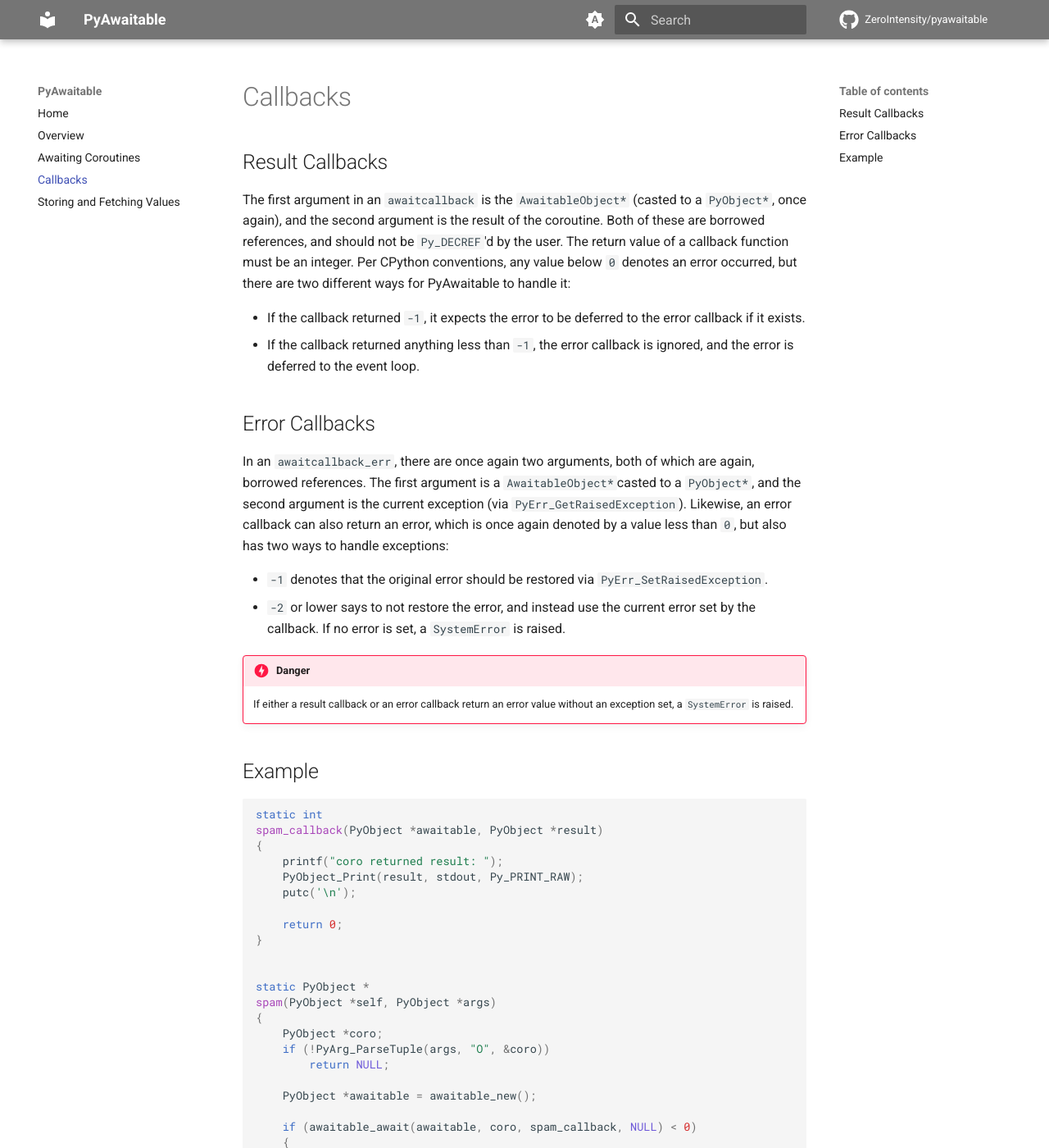
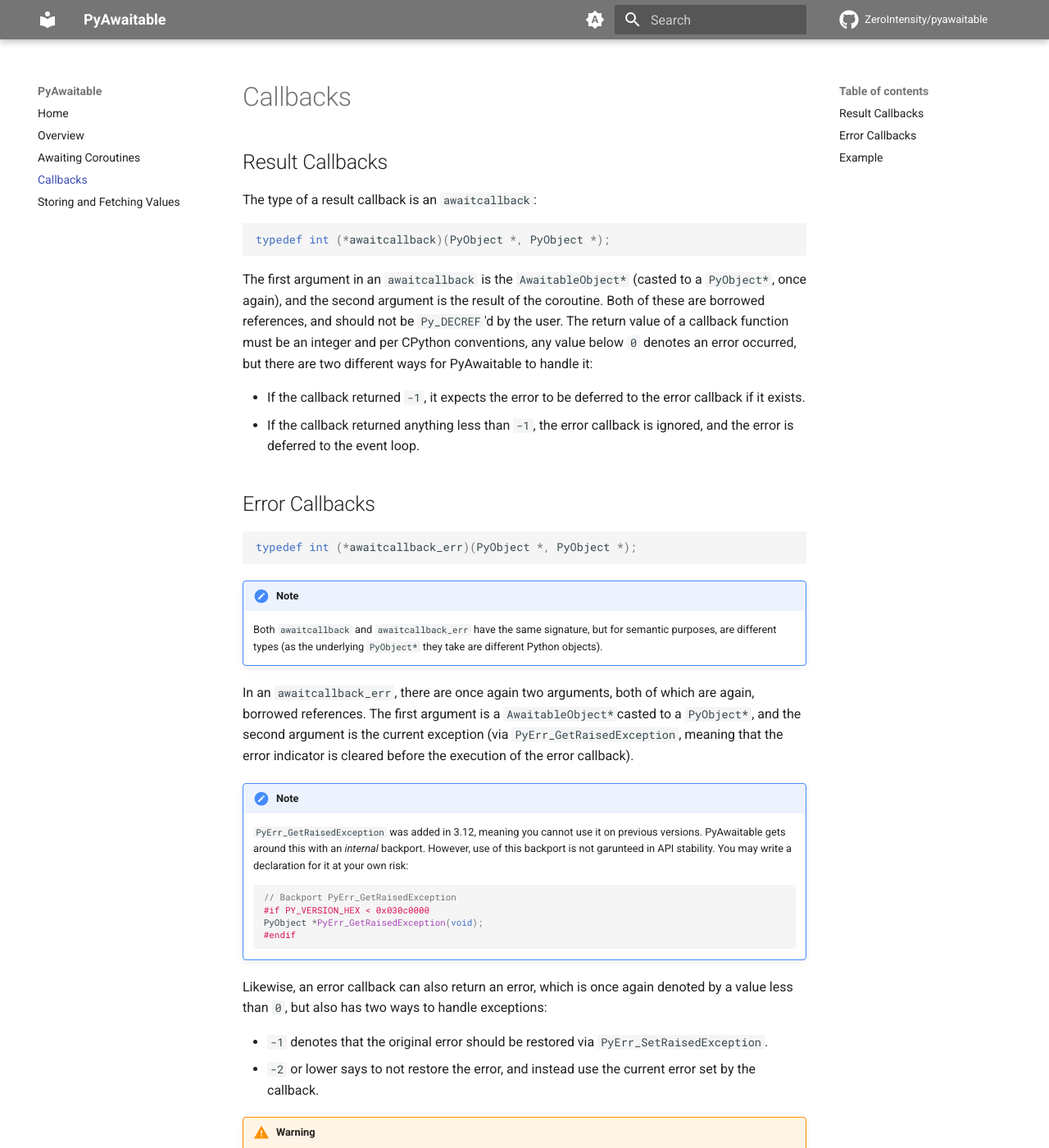
Before and after one commit to ZeroIntensity/pyawaitable, an MkDocs documentation site: the page built from docs/callbacks.md, in a window 1280 px wide and 1400 px high. Shown: the whole window at 82% size. Built offline with MkDocs 1.6.1 and Material for MkDocs 9.7.7, drawn with Linux system fonts in a browser that asks for light colours; comment, search, counter and statistics services are not loaded.

Commit message:
Update callbacks.md

````diff
--- a/docs/callbacks.md
+++ b/docs/callbacks.md
@@ -2,19 +2,46 @@
 
 ## Result Callbacks
 
-The first argument in an ``awaitcallback`` is the ``AwaitableObject*`` (casted to a ``PyObject*``, once again), and the second argument is the result of the coroutine. Both of these are borrowed references, and should not be ``Py_DECREF``'d by the user. The return value of a callback function must be an integer. Per CPython conventions, any value below ``0`` denotes an error occurred, but there are two different ways for PyAwaitable to handle it:
+The type of a result callback is an `awaitcallback`:
+
+```c
+typedef int (*awaitcallback)(PyObject *, PyObject *);
+```
+
+The first argument in an ``awaitcallback`` is the ``AwaitableObject*`` (casted to a ``PyObject*``, once again), and the second argument is the result of the coroutine. Both of these are borrowed references, and should not be ``Py_DECREF``'d by the user. The return value of a callback function must be an integer and per CPython conventions, any value below ``0`` denotes an error occurred, but there are two different ways for PyAwaitable to handle it:
 
 - If the callback returned ``-1``, it expects the error to be deferred to the error callback if it exists.
 - If the callback returned anything less than ``-1``, the error callback is ignored, and the error is deferred to the event loop.
 
 ## Error Callbacks
 
-In an ``awaitcallback_err``, there are once again two arguments, both of which are again, borrowed references. The first argument is a ``AwaitableObject*``casted to a ``PyObject*``, and the second argument is the current exception (via ``PyErr_GetRaisedException``). Likewise, an error callback can also return an error, which is once again denoted by a value less than ``0``, but also has two ways to handle exceptions:
+```c
+typedef int (*awaitcallback_err)(PyObject *, PyObject *);
+```
+
+!!! note
+
+    Both `awaitcallback` and `awaitcallback_err` have the same signature, but for semantic purposes, are different types (as the underlying `PyObject*` they take are different Python objects).
+
+In an ``awaitcallback_err``, there are once again two arguments, both of which are again, borrowed references. The first argument is a ``AwaitableObject*``casted to a ``PyObject*``, and the second argument is the current exception (via ``PyErr_GetRaisedException``, meaning that the error indicator is cleared before the execution of the error callback).
+
+!!! note
+
+    ``PyErr_GetRaisedException`` was added in 3.12, meaning you cannot use it on previous versions. PyAwaitable gets around this with an *internal* backport. However, use of this backport is not garunteed in API stability. You may write a declaration for it at your own risk:
+
+    ```c
+    // Backport PyErr_GetRaisedException
+    #if PY_VERSION_HEX < 0x030c0000
+    PyObject *PyErr_GetRaisedException(void);
+    #endif
+    ```
+
+Likewise, an error callback can also return an error, which is once again denoted by a value less than ``0``, but also has two ways to handle exceptions:
 
 - ``-1`` denotes that the original error should be restored via ``PyErr_SetRaisedException``.
-- ``-2`` or lower says to not restore the error, and instead use the current error set by the callback. If no error is set, a ``SystemError`` is raised.
+- ``-2`` or lower says to not restore the error, and instead use the current error set by the callback.
 
-!!! danger
+!!! warning
 
     If either a result callback or an error callback return an error value without an exception set, a ``SystemError`` is raised.
 
````
